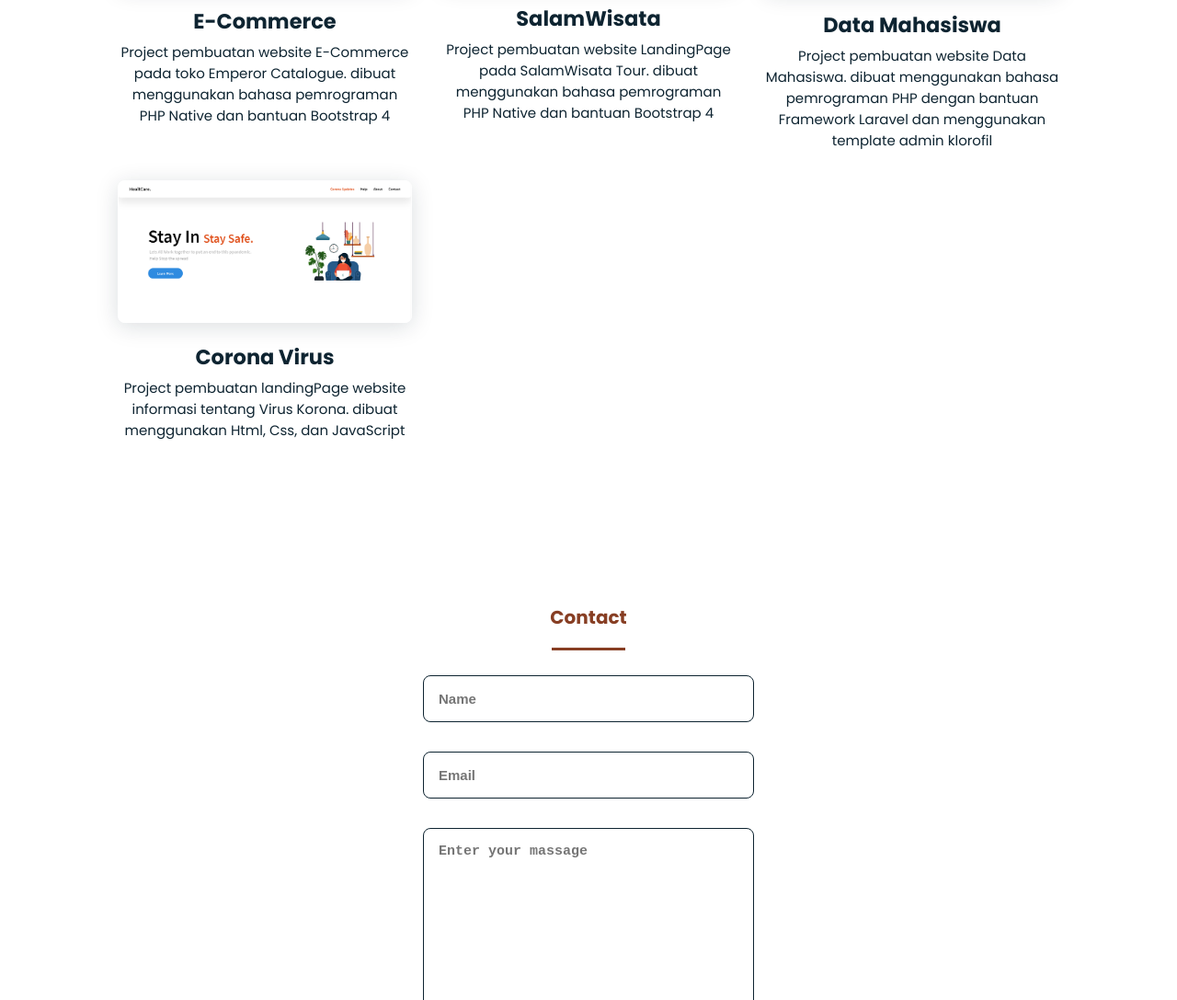
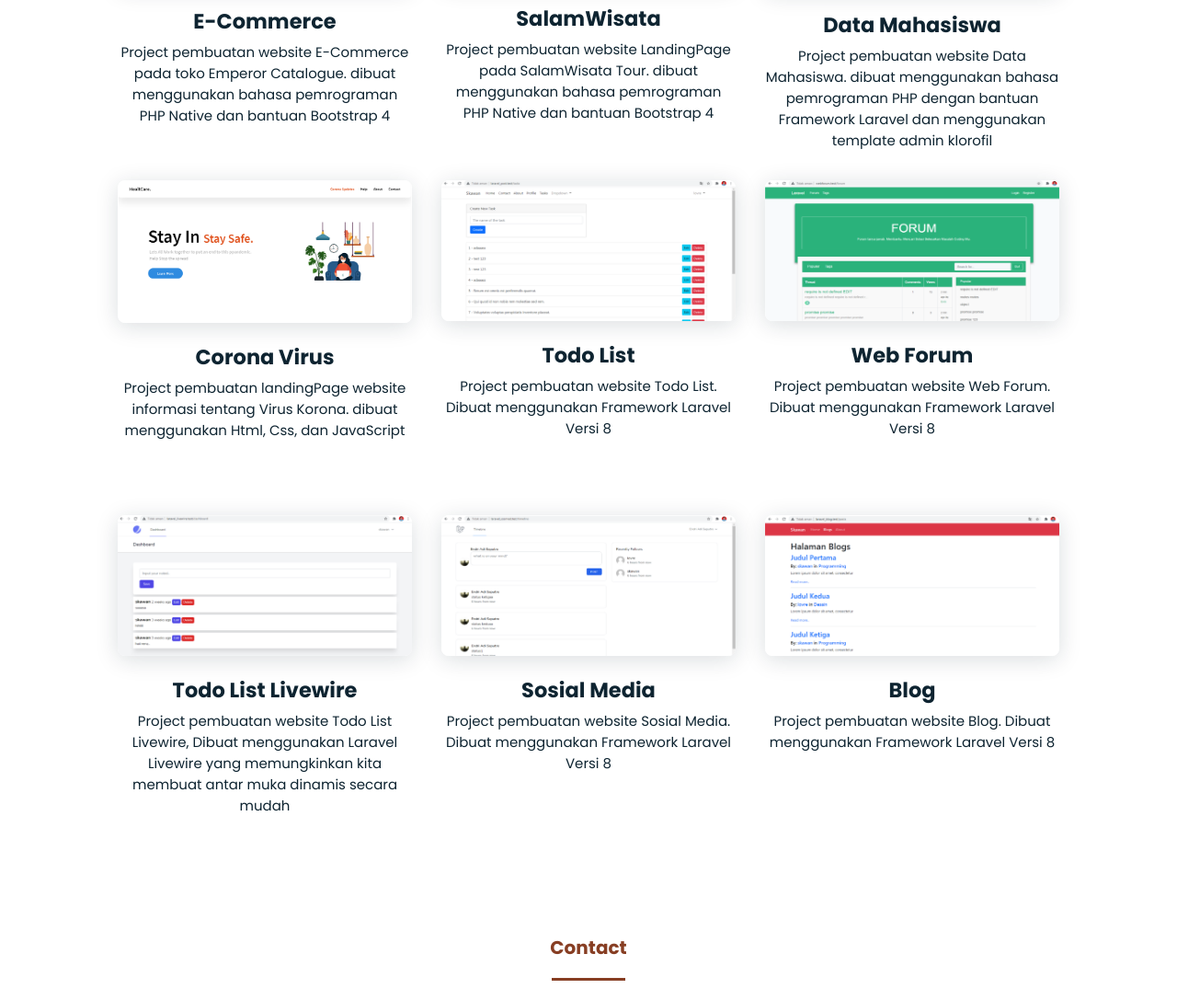
Before and after one commit to endriadisaputro/endriadisaputro.github.io, a plain HTML site: page index.html in a window 1280 px wide. Shown: the part 2098-3185 px from the top of the page at 92% size. Drawn offline with nearby package versions, Linux system fonts and the light colour scheme.

Commit message:
menambahkan project

```diff
--- a/index.html
+++ b/index.html
@@ -124,10 +124,6 @@
 						</div>
 					</div>
 				</div>
-<!--
-				<div>
-					<img class="skills_img" src="assets/img/work3.jpg">
-				</div> -->
 			</div>
 		</section>
 
@@ -172,6 +168,51 @@
 						<p style="margin-top: 5px">Project pembuatan landingPage website informasi tentang Virus Korona. dibuat menggunakan Html, Css, dan JavaScript</p>
 					</div>
 				</div>
+				<div class="contentBx">
+					<div class="work_img">
+						<img src="assets/img/work-1.png">
+					</div>
+					<div>
+						<h2 style="margin-top: 20px">Todo List </h2>
+						<p style="margin-top: 5px">Project pembuatan website Todo List. Dibuat menggunakan Framework Laravel Versi 8</p>
+					</div>
+				</div>
+				<div class="contentBx">
+					<div class="work_img">
+						<img src="assets/img/work-2.png">
+					</div>
+					<div>
+						<h2 style="margin-top: 20px">Web Forum </h2>
+						<p style="margin-top: 5px">Project pembuatan website Web Forum. Dibuat menggunakan Framework Laravel Versi 8</p>
+					</div>
+				</div>
+				<div class="contentBx">
+					<div class="work_img">
+						<img src="assets/img/work-3.png">
+					</div>
+					<div>
+						<h2 style="margin-top: 20px">Todo List Livewire </h2>
+						<p style="margin-top: 5px">Project pembuatan website Todo List Livewire, Dibuat menggunakan Laravel Livewire yang memungkinkan kita membuat antar muka dinamis secara mudah</p>
+					</div>
+				</div>
+				<div class="contentBx">
+					<div class="work_img">
+						<img src="assets/img/work-4.png">
+					</div>
+					<div>
+						<h2 style="margin-top: 20px">Sosial Media </h2>
+						<p style="margin-top: 5px">Project pembuatan website Sosial Media. Dibuat menggunakan Framework Laravel Versi 8</p>
+					</div>
+				</div>
+				<div class="contentBx">
+					<div class="work_img">
+						<img src="assets/img/work-5.png">
+					</div>
+					<div>
+						<h2 style="margin-top: 20px">Blog </h2>
+						<p style="margin-top: 5px">Project pembuatan website Blog. Dibuat menggunakan Framework Laravel Versi 8</p>
+					</div>
+				</div>
 
 			</div>
 		</section>
```
Also changed, not shown: assets/img/work-1.png (added), assets/img/work-2.png (added), assets/img/work-3.png (added), assets/img/work-4.png (added), assets/img/work-5.png (added). Lines whose indentation alone changed are shown as unchanged.
